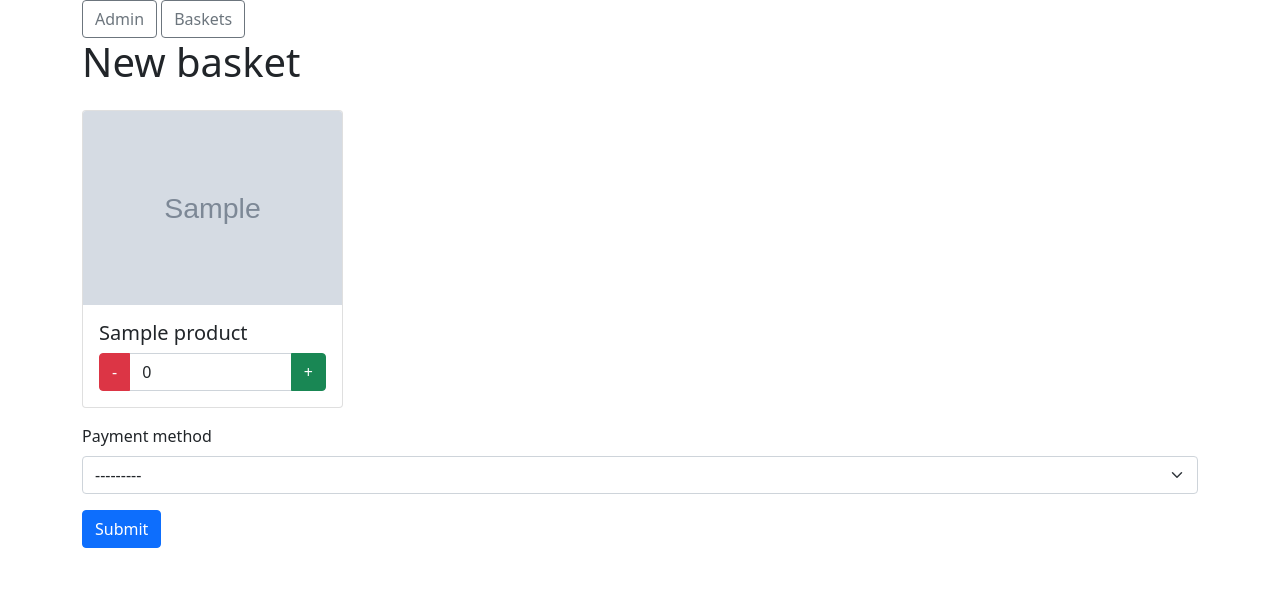
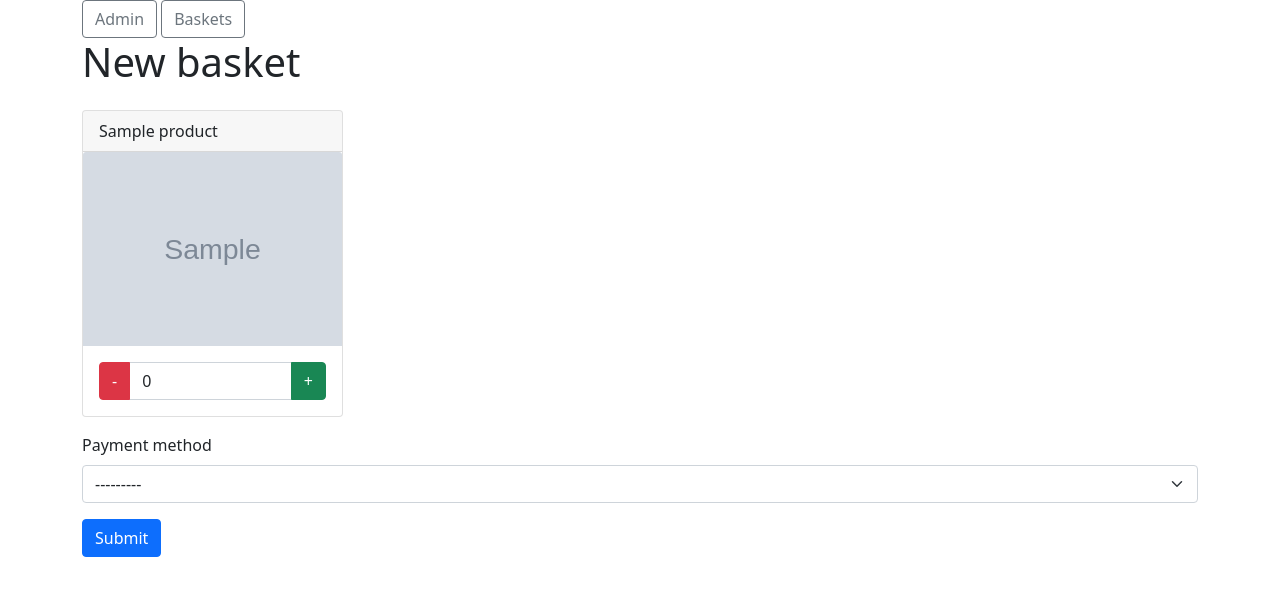
Before and after one commit to Crocmagnon/checkout, a Django app: page /purchase/new/ in a window 1280 px wide. Shown: the top 596 px of the page. Run offline with Django 3.2, Linux system fonts and the light colour scheme; a user stored in the database is signed in; tables that the repository leaves empty hold one stand-in row (values such as "Sample post"); grey boxes marked "Sample" are stand-in pictures; some libraries are stand-ins or nearby versions.

Commit message:
Improve product card display

```diff
--- a/src/purchase/templates/purchase/basket_item.html
+++ b/src/purchase/templates/purchase/basket_item.html
@@ -1,11 +1,11 @@
 {% load crispy_forms_field %}
 <div class="col-sm-3 mb-3 mt-3">
     <div class="card">
+        <div class="card-header">{{ product.name }}</div>
         {% if product.image %}
             <img src="{{ product.image.url }}" class="card-img-top">
         {% endif %}
         <div class="card-body">
-            <h5 class="card-title">{{ product.name }}</h5>
             <div class="input-group">
                 <button class="btn btn-danger" type="button" onclick="decrementValue('{{ field.id_for_label }}')">-</button>
                 {% crispy_field field 'class' 'form-control' %}
```
